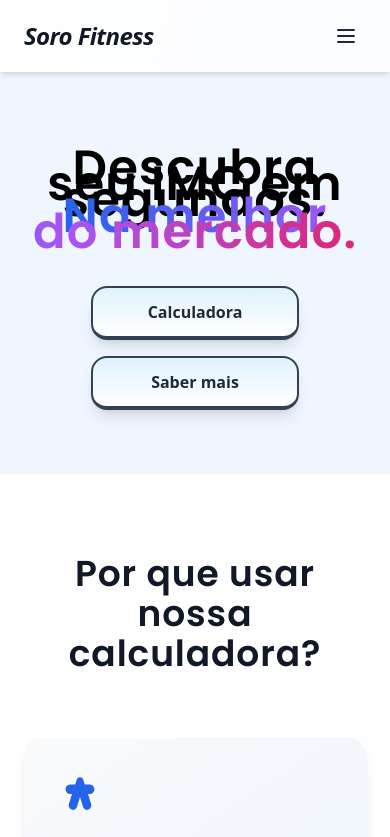
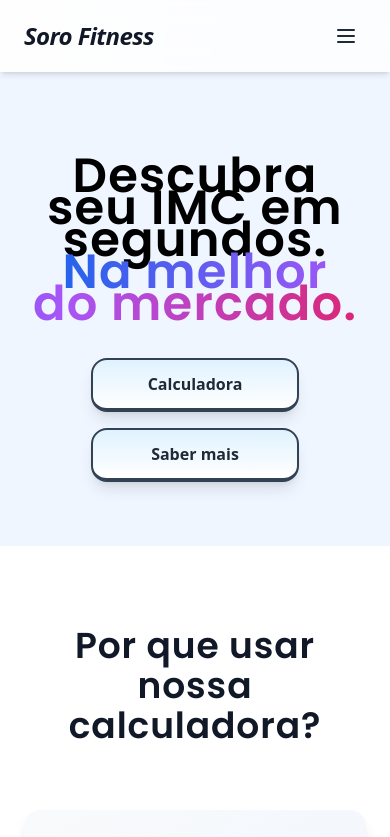
Before and after one commit to gustahxn/CalcImc, a React (Vite) app in the folder calcImc/: page / in a window 390 px wide. Shown: the top 837 px of the page. Built offline with nearby package versions, Linux system fonts and the light colour scheme; no server answers.

Commit message:
Update: leading aumentado

```diff
--- a/calcImc/src/components/Home.jsx
+++ b/calcImc/src/components/Home.jsx
@@ -78,7 +78,7 @@ const Home = () => {
             <div className="inline-block flex flex-col">
             </div>
             <div className="inline-block">
-              <h1 className="leading-4 heading-font text-5xl md:text-6xl font-semibold tracking-wide text-black">
+              <h1 className="leading-8 heading-font text-5xl md:text-6xl font-semibold tracking-wide text-black">
                 Descubra seu IMC em{' '}
                   segundos.
                 <br />
```
